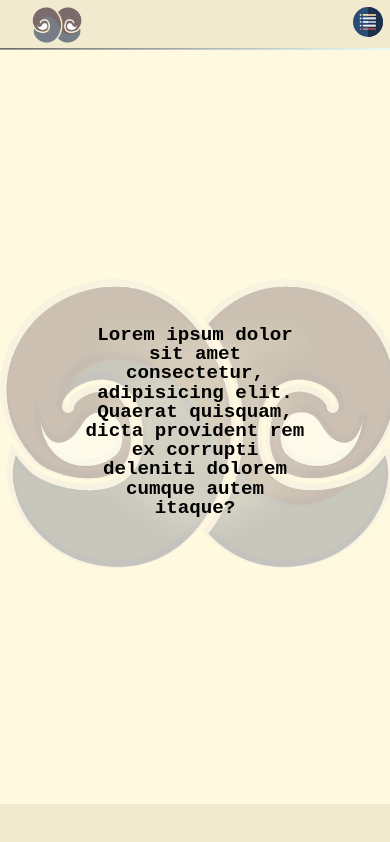
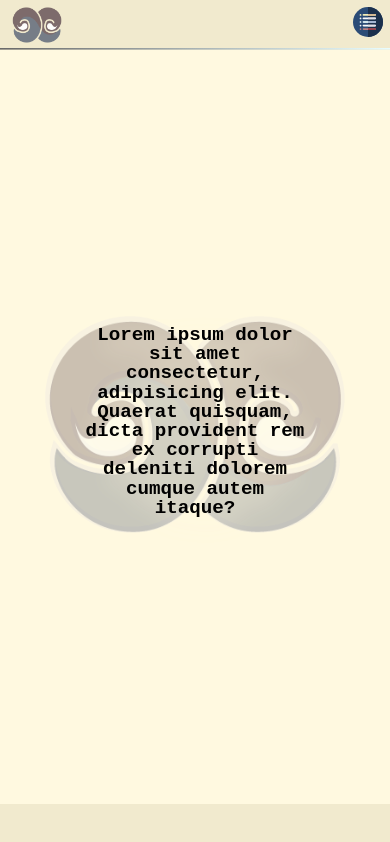
Before and after one commit to dhchung317/portfolio-react, a React (Create React App) app: page / in a window 390 px wide. Built offline with nearby package versions, Linux system fonts and the light colour scheme; no server answers.

Commit message:
media query

```diff
--- a/src/App.css
+++ b/src/App.css
@@ -158,8 +158,7 @@ a:visited {
 .nav-logo img {
   filter: grayscale(90%);
   transition: all .3s linear;
-  padding-left: 20px;
-  padding-right: 20px;
+  padding-right: 8px;
   width: 50px;
   height: 50px;
   z-index: -1;
@@ -710,6 +709,12 @@ footer {
   .hamburger a:active {
     display: table-row;
   }
+  .hamburger a:visited {
+    display: table-row;
+    color: var(--mainBlack);
+    text-decoration: none;
+  }
+
   .hamburger span {
     height: 40px;
     display: table-cell;
@@ -718,4 +723,38 @@ footer {
   .underline {
     display: none;
   }
+  .logo-container {
+    display: flex;
+    position: relative;
+    height: var(--bodyHeight);
+    width: 100%;
+    align-items: center;
+    justify-content: center;
+  }
+
+  .logo-div img {
+    filter: grayscale(90%) opacity(.4);
+    width: 300px;
+    transition: var(--allTransition);
+    position: absolute;
+    left: 0;
+    right: 0;
+    top: 0;
+    bottom: 0;
+    margin: auto;
+    z-index: 1;
+  }
+
+  .logo-u-div img {
+    width: 300px;
+    filter: brightness(120%);
+    opacity: .3;
+    transition: var(--allTransition);
+    position: absolute;
+    left: 0;
+    right: 0;
+    top: 0;
+    bottom: 0;
+    margin: auto;
+  }
 }
```
